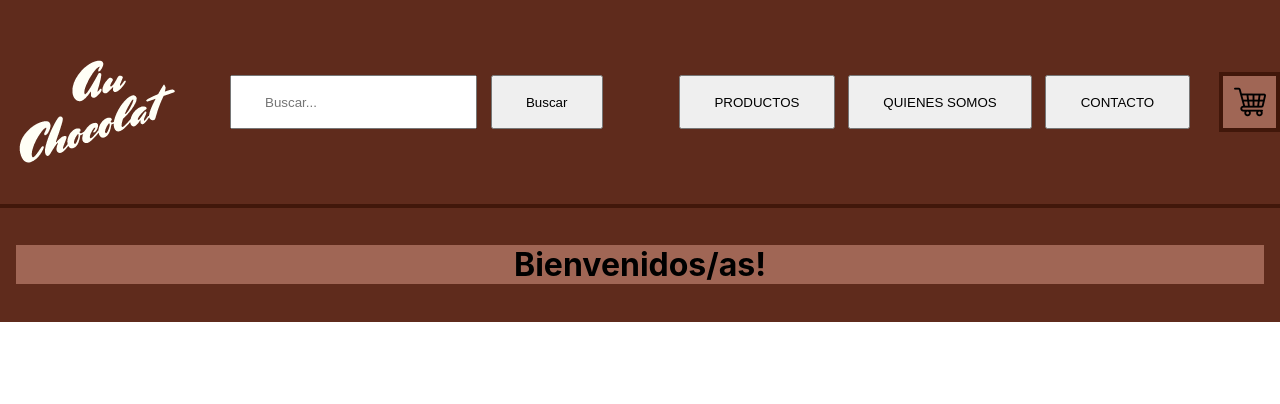
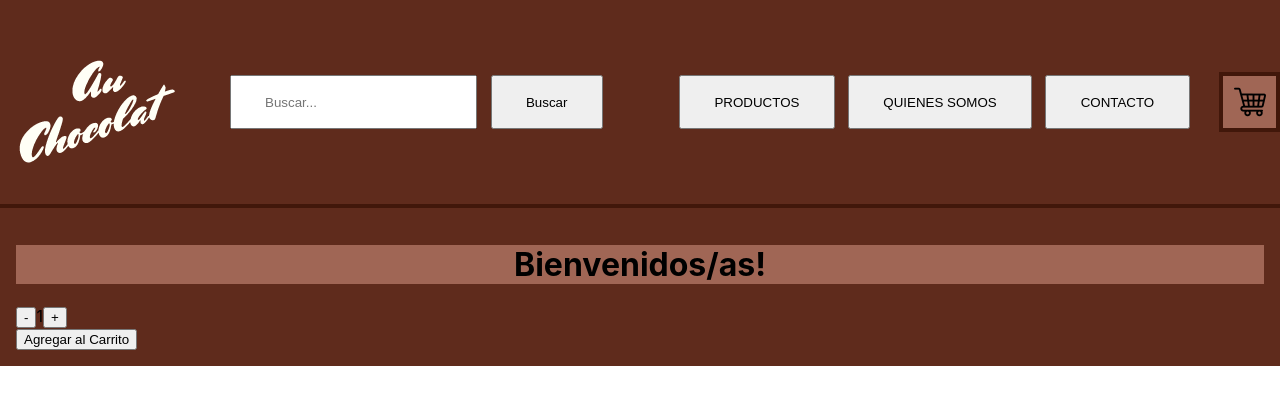
Before and after one commit to lkellner1404/react-comision-31200, a React (Create React App) app: page / in a window 1280 px wide. Shown: the top 404 px of the page. Built offline with nearby package versions, Linux system fonts and the light colour scheme.

Commit message:
armo ItemCount con botones, falta logica de stock

```diff
--- /dev/null
+++ b/src/components/ItemCount/ItemCount.js
@@ -0,0 +1,25 @@
+import { useState } from "react"
+
+export default function ItemCount( {stock, initial, onAdd} ) {
+    const number = Number(initial)
+    const [count, setcount] = useState(number)
+    const agregar =()=>{
+        setcount(count + 1)
+    }
+    const quitar =()=>{
+        setcount(count - 1)
+    }
+
+    return(
+        <>
+        <section>
+            <button onClick={quitar}>-</button>
+            <span>{count}</span>
+            <button onClick={agregar}>+</button>
+        </section>
+        <section>
+            <button>Agregar al Carrito</button>
+        </section>
+        </>
+    )
+}
--- a/src/components/ItemListContainer/ItemListContainer.js
+++ b/src/components/ItemListContainer/ItemListContainer.js
@@ -1,9 +1,11 @@
+import ItemCount from '../ItemCount/ItemCount'
 import './style.css'
 
 export default function ItemListContainer( { saludo }) {
     return(
         <main className='item-container'>
             <h1>{saludo}</h1>
+            <ItemCount stock="10" initial="1" />
         </main>
     )
 }
```
